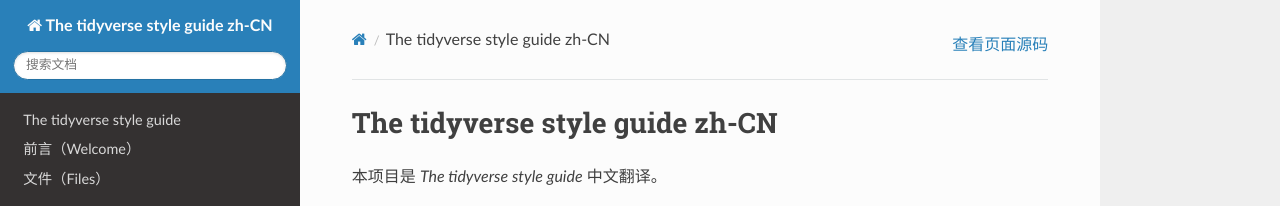
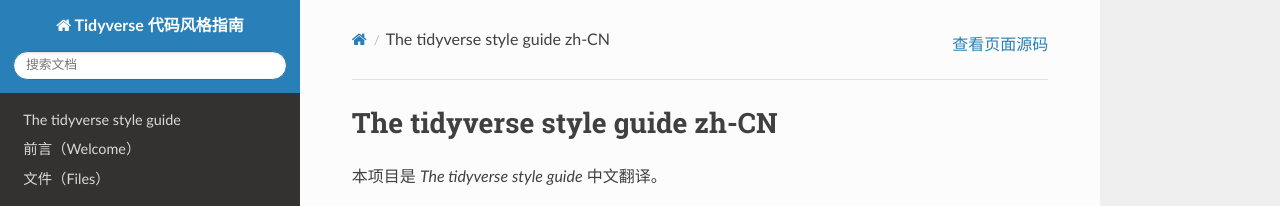
Before and after one commit to YuanchenZhu2020/the_tidyverse_style_guide_zh_CN, a Sphinx documentation site: the page built from source/index.rst, in a window 1280 px wide. Shown: the top 206 px of the page. Built offline with Sphinx 7.4.7 and the Read the Docs theme 2.0.0, drawn with Linux system fonts in a browser that asks for light colours.

```diff
--- a/source/conf.py
+++ b/source/conf.py
@@ -17,7 +17,7 @@
 
 # -- Project information -----------------------------------------------------
 
-project = 'The tidyverse style guide zh-CN'
+project = 'Tidyverse 代码风格指南'
 copyright = '2020, YuanchenZhu'
 author = 'YuanchenZhu'
 
@@ -41,7 +41,7 @@
 #
 # This is also used if you do content translation via gettext catalogs.
 # Usually you set "language" from the command line for these cases.
-language = 'zh'
+language = 'zh_CN'
 
 # List of patterns, relative to source directory, that match files and
 # directories to ignore when looking for source files.
@@ -70,3 +70,5 @@
 # relative to this directory. They are copied after the builtin static files,
 # so a file named "default.css" will overwrite the builtin "default.css".
 html_static_path = ['_static']
+
+master_doc = 'index'
```
